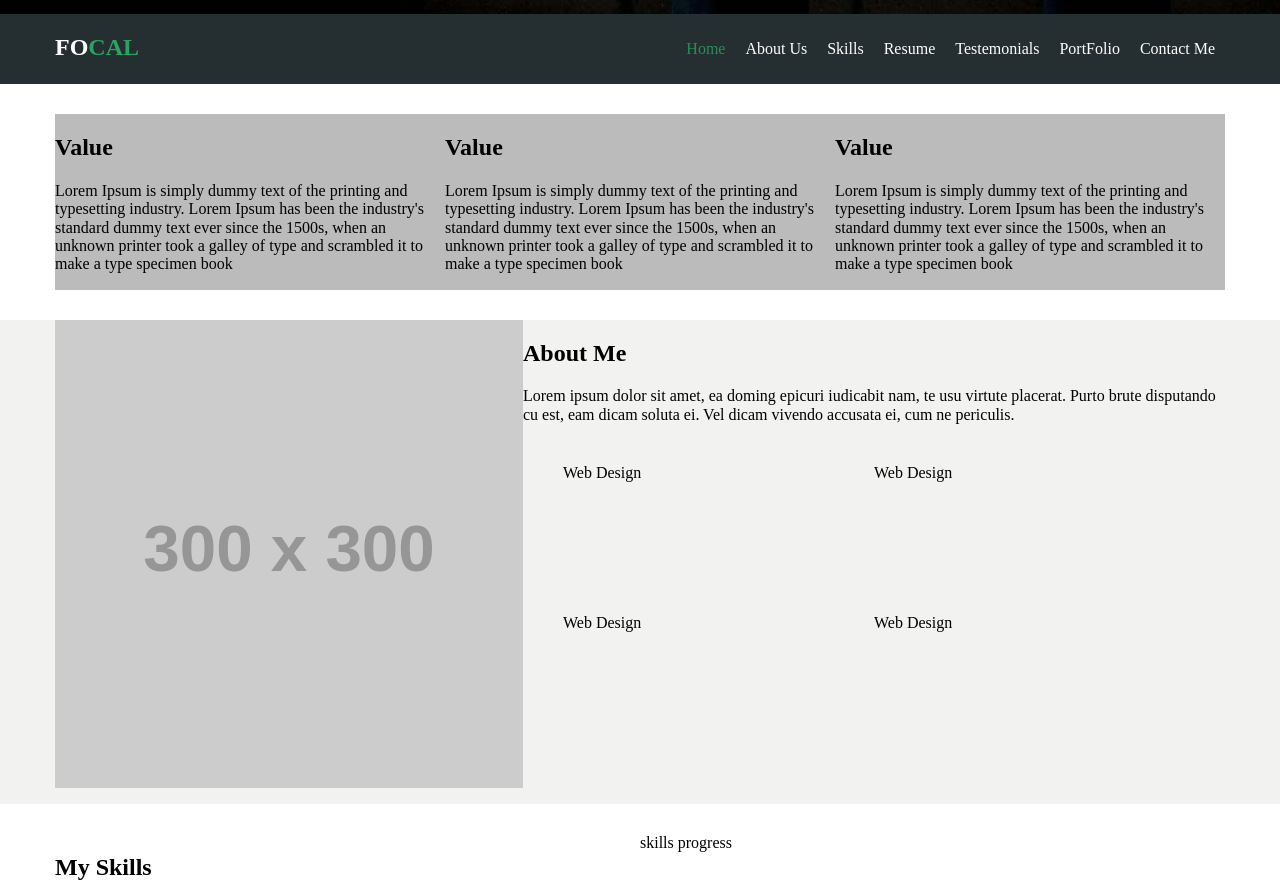
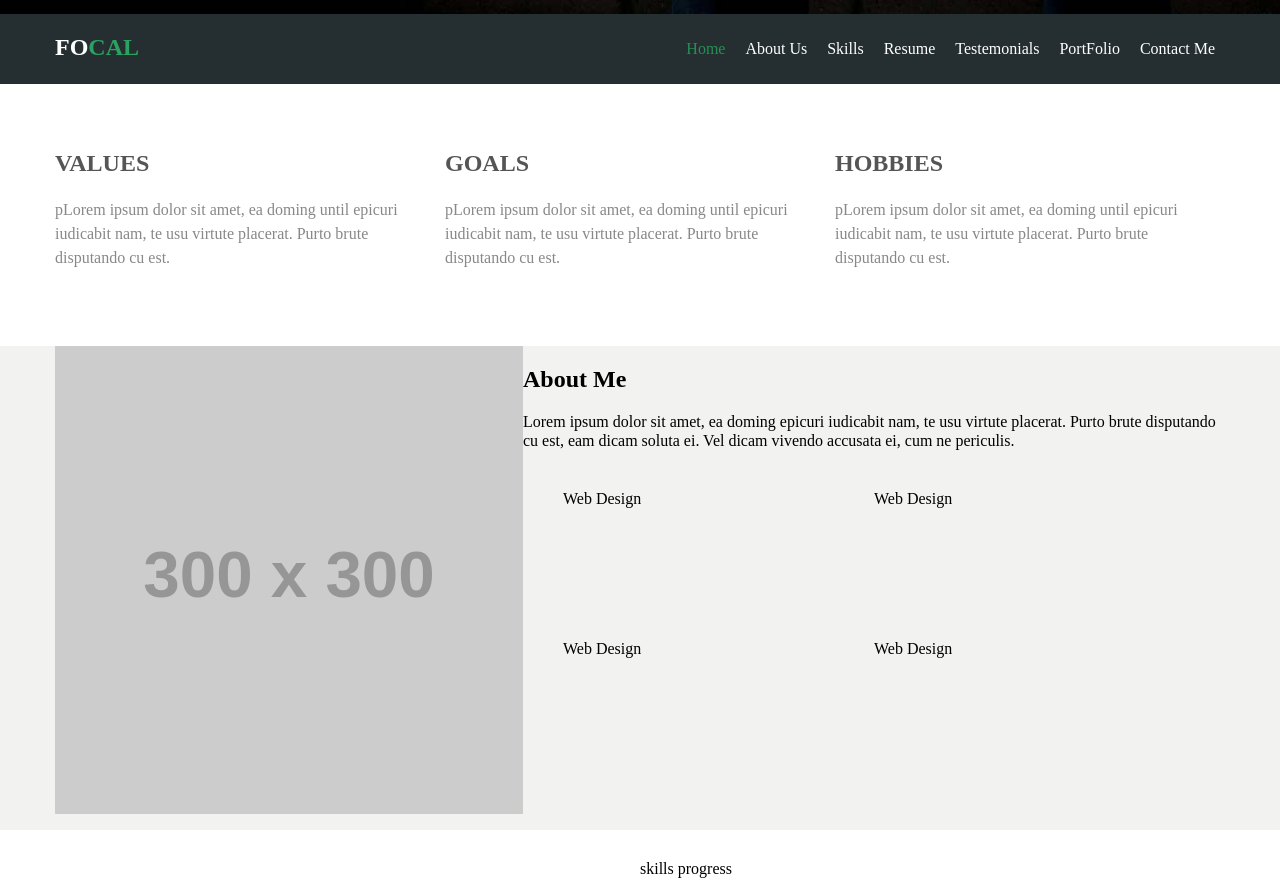
Before and after one commit to mohquraan/template, a plain HTML site: page index.html in a window 1280 px wide. Shown: the part 861-1745 px from the top of the page. Drawn offline with Linux system fonts and the light colour scheme; placeholder pictures from the web are drawn by us.

Commit message:
Features

```diff
--- a/css/style.css
+++ b/css/style.css
@@ -72,14 +72,23 @@ body{
 
 .features{
 	overflow: hidden;
-	padding-top: 30px;
-	padding-bottom: 30px;
+	padding-top: 46px;
+	padding-bottom: 60px;
 }
 .features .fit {
 	float: left;
 	width: 33.3333%;
-	background-color: #BBB;/*for layout*/
 	height: auto;
+}
+
+.features .fit h2 {
+	text-transform: uppercase;
+	color: #555;
+}
+.features .fit p {
+	color: #888;
+	line-height: 1.5;
+	padding-right: 10px;
 }
 
 /*End Features*/
--- a/index.html
+++ b/index.html
@@ -39,16 +39,16 @@
 	<div class="features">
 		<div class="container">
 			<div class="fit">
-				<h2>Value</h2>
-				<p>Lorem Ipsum is simply dummy text of the printing and typesetting industry. Lorem Ipsum has been the industry's standard dummy text ever since the 1500s, when an unknown printer took a galley of type and scrambled it to make a type specimen book</p>
+				<h2>Values</h2>
+				<p>pLorem ipsum dolor sit amet, ea doming until epicuri iudicabit nam, te usu virtute placerat. Purto brute disputando cu est. </p>
 			</div>
 			<div class="fit">
-				<h2>Value</h2>
-				<p>Lorem Ipsum is simply dummy text of the printing and typesetting industry. Lorem Ipsum has been the industry's standard dummy text ever since the 1500s, when an unknown printer took a galley of type and scrambled it to make a type specimen book</p>
+				<h2>goals</h2>
+				<p>pLorem ipsum dolor sit amet, ea doming until epicuri iudicabit nam, te usu virtute placerat. Purto brute disputando cu est. </p>
 			</div>
 			<div class="fit">
-				<h2>Value</h2>
-				<p>Lorem Ipsum is simply dummy text of the printing and typesetting industry. Lorem Ipsum has been the industry's standard dummy text ever since the 1500s, when an unknown printer took a galley of type and scrambled it to make a type specimen book</p>
+				<h2>hobbies</h2>
+				<p>pLorem ipsum dolor sit amet, ea doming until epicuri iudicabit nam, te usu virtute placerat. Purto brute disputando cu est. </p>
 			</div>
 		</div>
 	</div>
```
